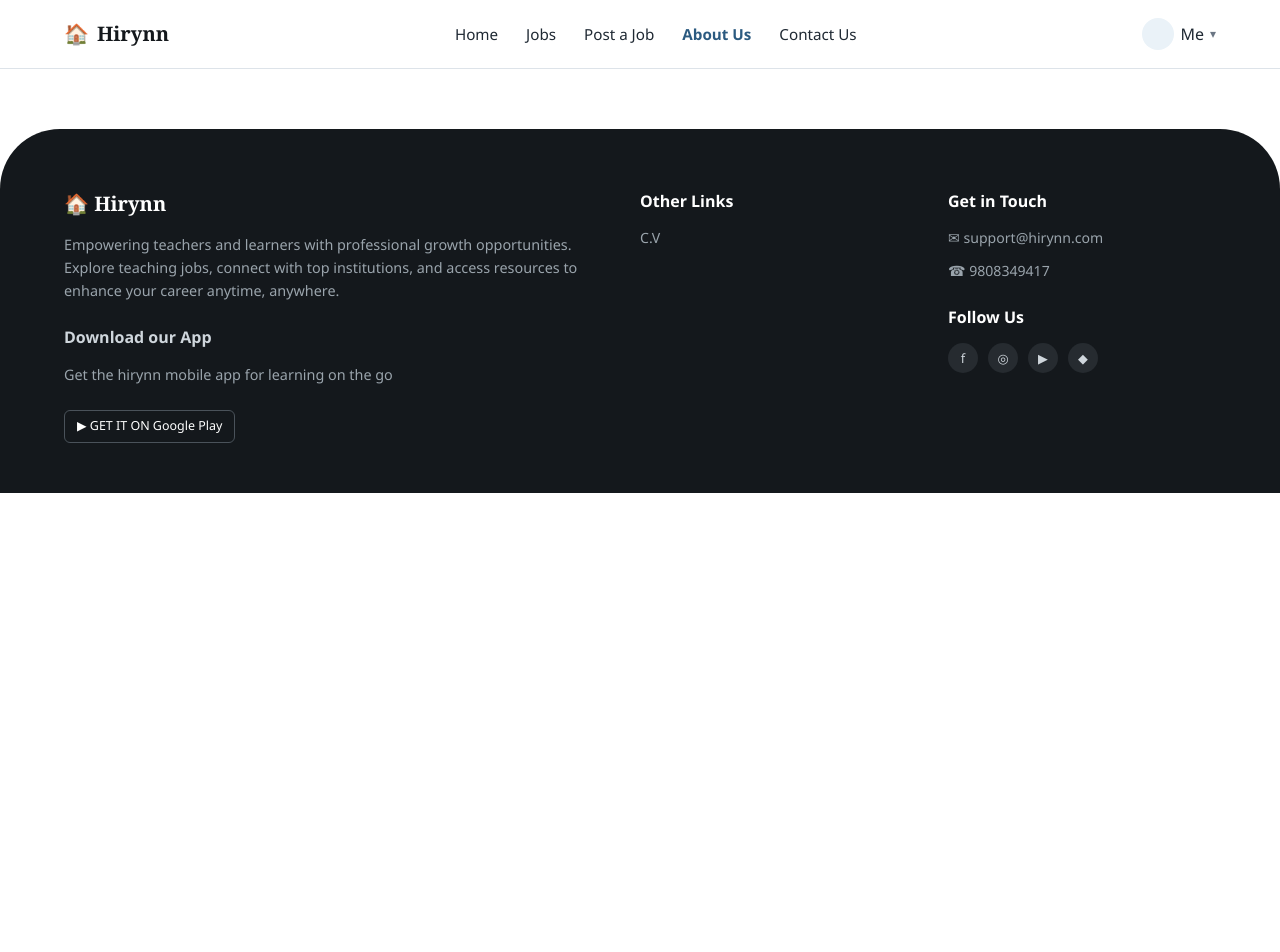
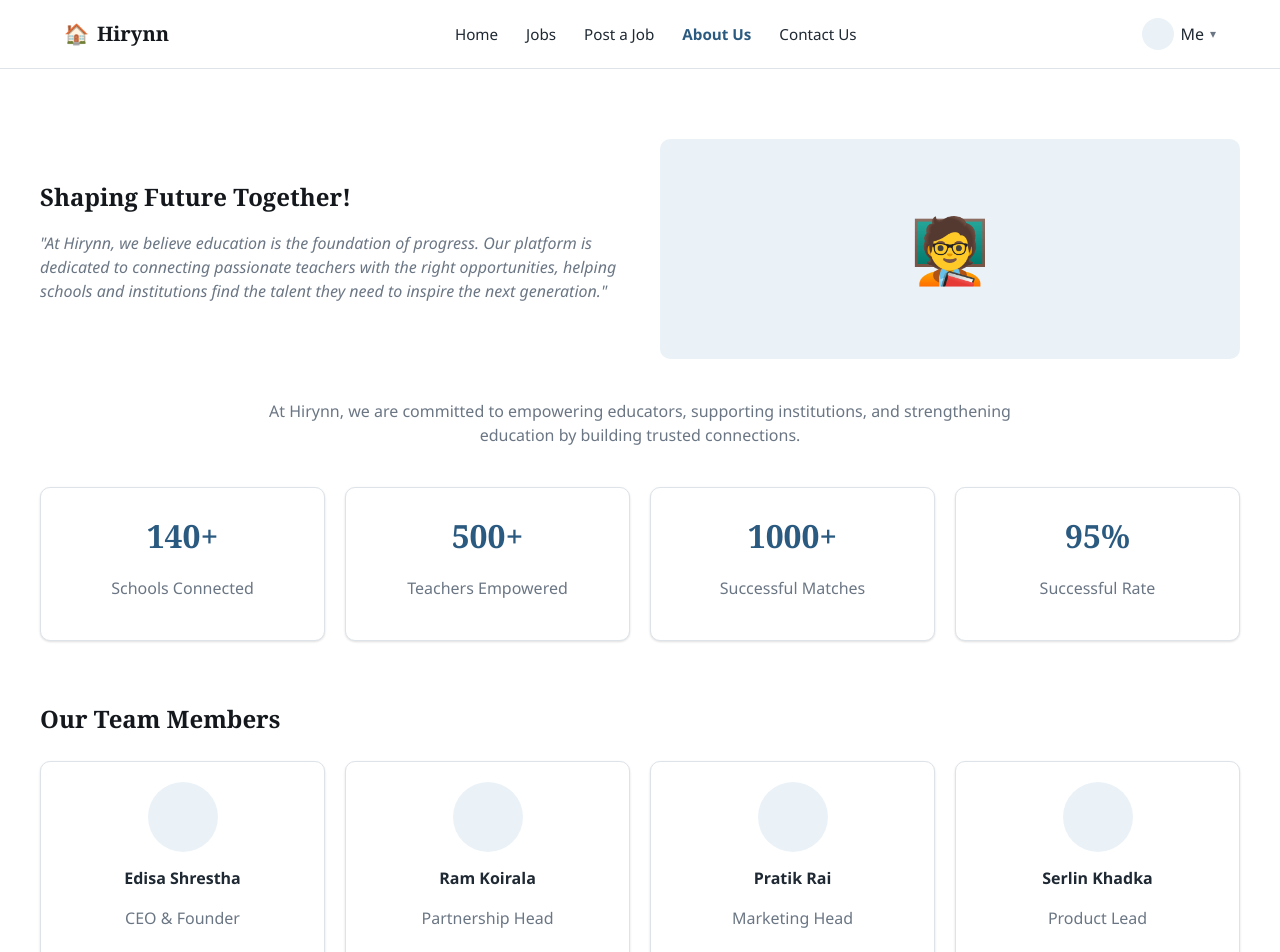
Before and after one commit to LaskaMaharjan/Hirynn-Website, a React (Vite) app: page /about-us in a window 1280 px wide. Shown: the top 952 px of the page. Before the commit the page ends 800 px from the top, so only its background shows below. Built offline with nearby package versions, Linux system fonts and the light colour scheme.

Commit message:
Added About Us

```diff
--- a/src/App.jsx
+++ b/src/App.jsx
@@ -5,6 +5,7 @@
 import Jobs from "./Components/Jobs.jsx";
 import JobDetail from "./Components/JobDetail.jsx";
 import ContactUs from "./Components/ContactUs.jsx";
+import AboutUs from "./Components/AboutUs.jsx";
 
 export default function App() {
   return (
@@ -15,6 +16,7 @@
         <Route path="/jobs" element={<Jobs />} />
         <Route path="/jobs/:id" element={<JobDetail />} />
         <Route path="/contact-us" element={<ContactUs />} />
+        <Route path="/about-us" element={<AboutUs />} />
       </Routes>
       <Footer />
     </>
--- /dev/null
+++ b/src/Components/AboutUs.jsx
@@ -0,0 +1,60 @@
+const stats = [
+  { value: "140+", label: "Schools Connected" },
+  { value: "500+", label: "Teachers Empowered" },
+  { value: "1000+", label: "Successful Matches" },
+  { value: "95%", label: "Successful Rate" },
+];
+
+const team = [
+  { name: "Edisa Shrestha", role: "CEO & Founder" },
+  { name: "Ram Koirala", role: "Partnership Head" },
+  { name: "Pratik Rai", role: "Marketing Head" },
+  { name: "Serlin Khadka", role: "Product Lead" },
+];
+
+export default function AboutUs() {
+  return (
+    <div className="page container">
+      <section className="about-hero">
+        <div>
+          <h1>Shaping Future Together!</h1>
+          <p className="text-muted about-hero-quote">
+            "At Hirynn, we believe education is the foundation of progress.
+            Our platform is dedicated to connecting passionate teachers with
+            the right opportunities, helping schools and institutions find
+            the talent they need to inspire the next generation."
+          </p>
+        </div>
+        <div className="about-hero-art">🧑‍🏫</div>
+      </section>
+
+      <p className="text-center about-intro">
+        At Hirynn, we are committed to empowering educators, supporting
+        institutions, and strengthening education by building trusted
+        connections.
+      </p>
+
+      <div className="about-stats">
+        {stats.map((s) => (
+          <div className="about-stat" key={s.label}>
+            <div className="about-stat-value">{s.value}</div>
+            <p className="text-muted">{s.label}</p>
+          </div>
+        ))}
+      </div>
+
+      <section className="about-team">
+        <h2>Our Team Members</h2>
+        <div className="team-grid">
+          {team.map((m) => (
+            <div className="team-card" key={m.name}>
+              <div className="team-avatar"></div>
+              <strong>{m.name}</strong>
+              <p className="text-muted">{m.role}</p>
+            </div>
+          ))}
+        </div>
+      </section>
+    </div>
+  );
+}
--- a/src/styles.css
+++ b/src/styles.css
@@ -429,3 +429,76 @@
 @media (max-width: 800px) {
   .contact-layout, .form-row { grid-template-columns: 1fr; }
 }
+/* ===== About Us ===== */
+.about-hero {
+  display: flex;
+  align-items: center;
+  gap: 40px;
+  margin: 30px 0 40px;
+}
+.about-hero > div:first-child { flex: 1; }
+.about-hero-quote { margin-top: 16px; font-style: italic; }
+.about-hero-art {
+  flex: 1;
+  background: var(--color-blue-light);
+  border-radius: var(--radius-md);
+  min-height: 220px;
+  display: flex;
+  align-items: center;
+  justify-content: center;
+  font-size: 4rem;
+}
+
+.about-intro {
+  max-width: 800px;
+  margin: 0 auto 40px;
+  color: var(--color-text-muted);
+}
+
+.about-stats {
+  display: grid;
+  grid-template-columns: repeat(4, 1fr);
+  gap: 20px;
+  margin-bottom: 60px;
+}
+.about-stat {
+  text-align: center;
+  background: #fff;
+  border: 1px solid var(--color-border);
+  border-radius: var(--radius-md);
+  box-shadow: var(--shadow-card);
+  padding: 24px;
+}
+.about-stat-value {
+  font-family: var(--font-serif);
+  font-size: 2rem;
+  font-weight: 700;
+  color: var(--color-navy);
+}
+
+.about-team h2 { margin-bottom: 24px; }
+.team-grid {
+  display: grid;
+  grid-template-columns: repeat(4, 1fr);
+  gap: 20px;
+}
+.team-card {
+  text-align: center;
+  background: #fff;
+  border: 1px solid var(--color-border);
+  border-radius: var(--radius-md);
+  box-shadow: var(--shadow-card);
+  padding: 20px;
+}
+.team-avatar {
+  width: 70px;
+  height: 70px;
+  border-radius: 50%;
+  background: var(--color-blue-light);
+  margin: 0 auto 14px;
+}
+
+@media (max-width: 900px) {
+  .about-hero { flex-direction: column; }
+  .about-stats, .team-grid { grid-template-columns: repeat(2, 1fr); }
+}
```
